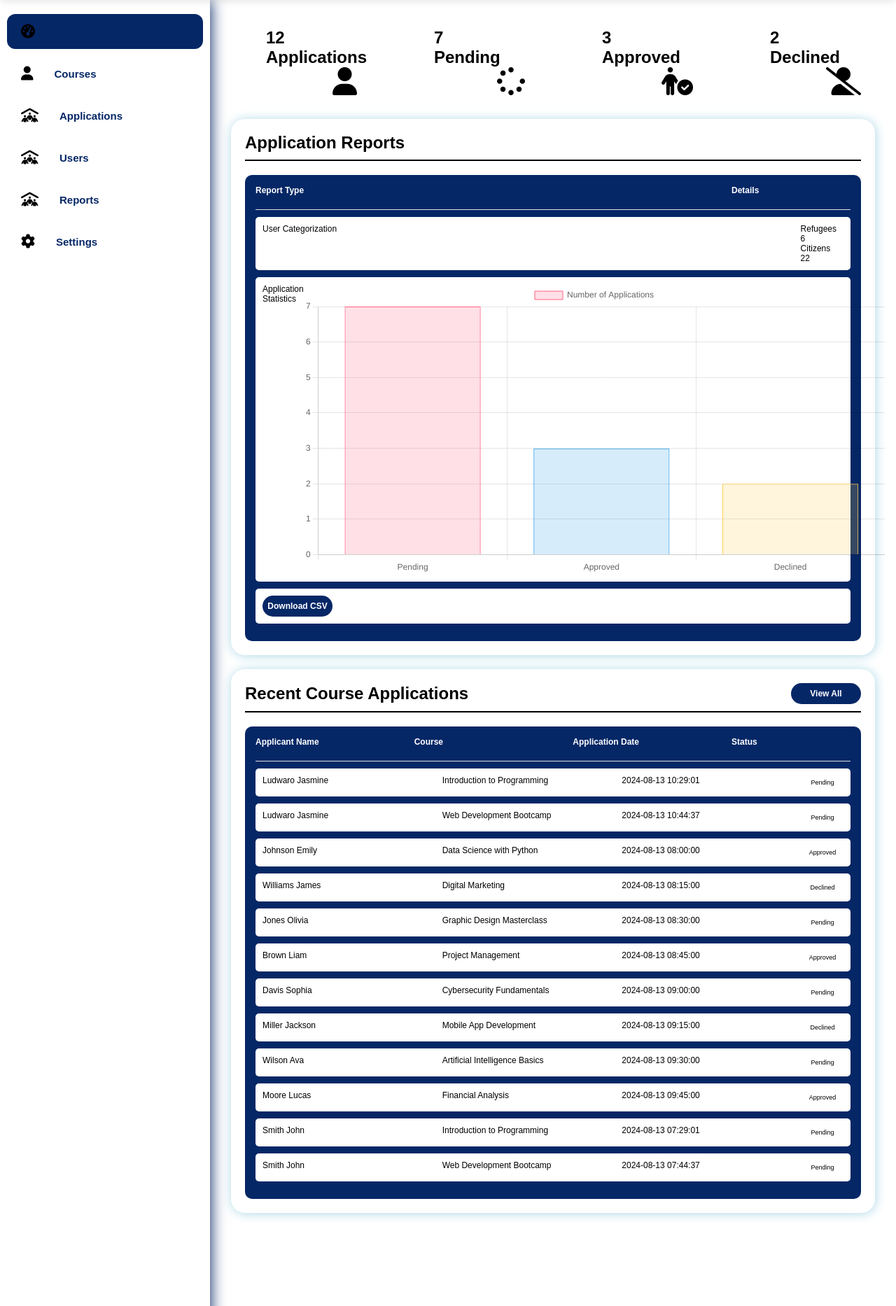
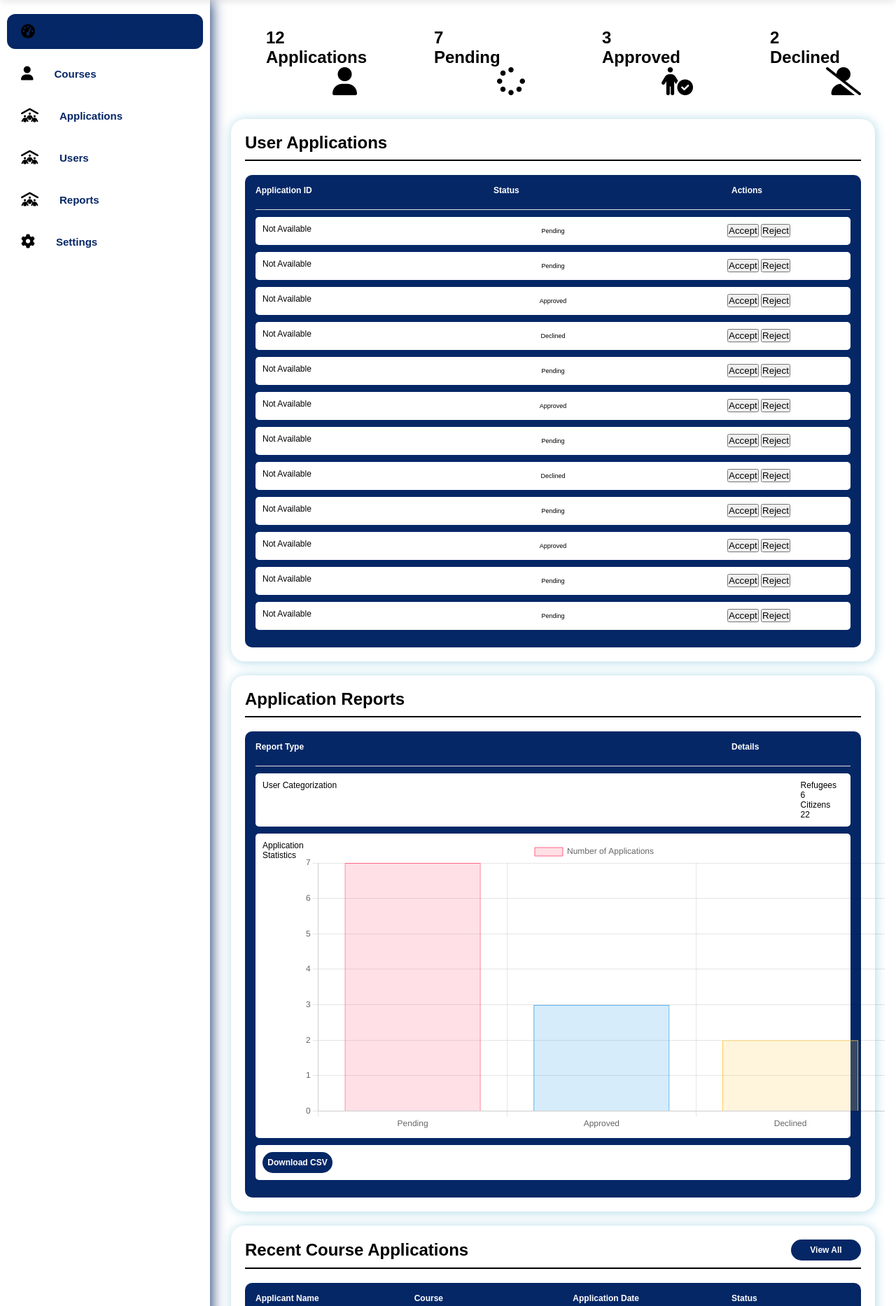
Before and after one commit to OnyangoOdipo/Refushe, a PHP site: page /Refushe/Admin/admin.php in a window 1280 px wide. Shown: the part 70-1936 px from the top of the page at 70% size. Run offline with PHP 8.4, Linux system fonts and the light colour scheme; data comes from the database, SQL or seed files in the repository.

Commit message:
You can view the user applications(styling) but not the name, update needed

```diff
--- a/Admin/admin.php
+++ b/Admin/admin.php
@@ -98,7 +98,8 @@
 }
 
 
-function downloadCSV($applications) {
+function downloadCSV($applications)
+{
     $filename = "applications_report.csv";
     header('Content-Type: text/csv');
     header('Content-Disposition: attachment;filename="' . $filename . '"');
@@ -300,6 +301,35 @@
             </div>
 
             <!-- User Application Section -->
+            <div class="report-container">
+                <div class="report-header">
+                    <h1 class="recent-Entities">User Applications</h1>
+                </div>
+
+                <div class="report-body">
+                    <div class="report-topic-heading">
+                        <h3 class="t-op">Application ID</h3>
+                        <h3 class="t-op">Status</h3>
+                        <h3 class="t-op">Actions</h3>
+                    </div>
+
+                    <div class="items">
+                        <?php foreach ($applications as $application): ?>
+                            <div class="item1">
+                                <h3 class="t-op-nextlvl"><?php echo isset($application['id']) ? htmlspecialchars($application['id']) : 'Not Available'; ?></h3>
+                                <h3 class="t-op-nextlvl label-tag"><?php echo isset($application['status']) ? htmlspecialchars($application['status']) : 'Not Available'; ?></h3>
+                                <div class="t-op-nextlvl">
+                                    <form action="buttons.php" method="POST" class="application-actions">
+                                        <input type="hidden" name="application_id" value="<?php echo isset($application['id']) ? htmlspecialchars($application['id']) : ''; ?>">
+                                        <button type="submit" name="action" value="accept" class="btn-accept">Accept</button>
+                                        <button type="submit" name="action" value="reject" class="btn-reject">Reject</button>
+                                    </form>
+                                </div>
+                            </div>
+                        <?php endforeach; ?>
+                    </div>
+                </div>
+            </div>
             <div class="report-container" id="allapplications" style="display: none;">
                 <div class="report-header">
                     <h1 class="recent-Entities">All Applications</h1>
@@ -462,8 +492,8 @@
         // Reports Section
         document.getElementById("reportsOption").addEventListener("click", function() {
             document.getElementById("reportsSection").style.display = "block";
-            document.getElementById("usersSection").style.display = "none";  // Hide other sections if necessary
-            document.getElementById("allapplications").style.display = "none";  // Hide other sections if necessary
+            document.getElementById("usersSection").style.display = "none"; // Hide other sections if necessary
+            document.getElementById("allapplications").style.display = "none"; // Hide other sections if necessary
         });
 
         // Settings
@@ -563,8 +593,6 @@
                 }
             });
         });
-
-
     </script>
 </body>
 
```
Also changed, not shown: Admin/buttons.php (added, +43 -0 lines). Lines whose indentation alone changed are shown as unchanged.
